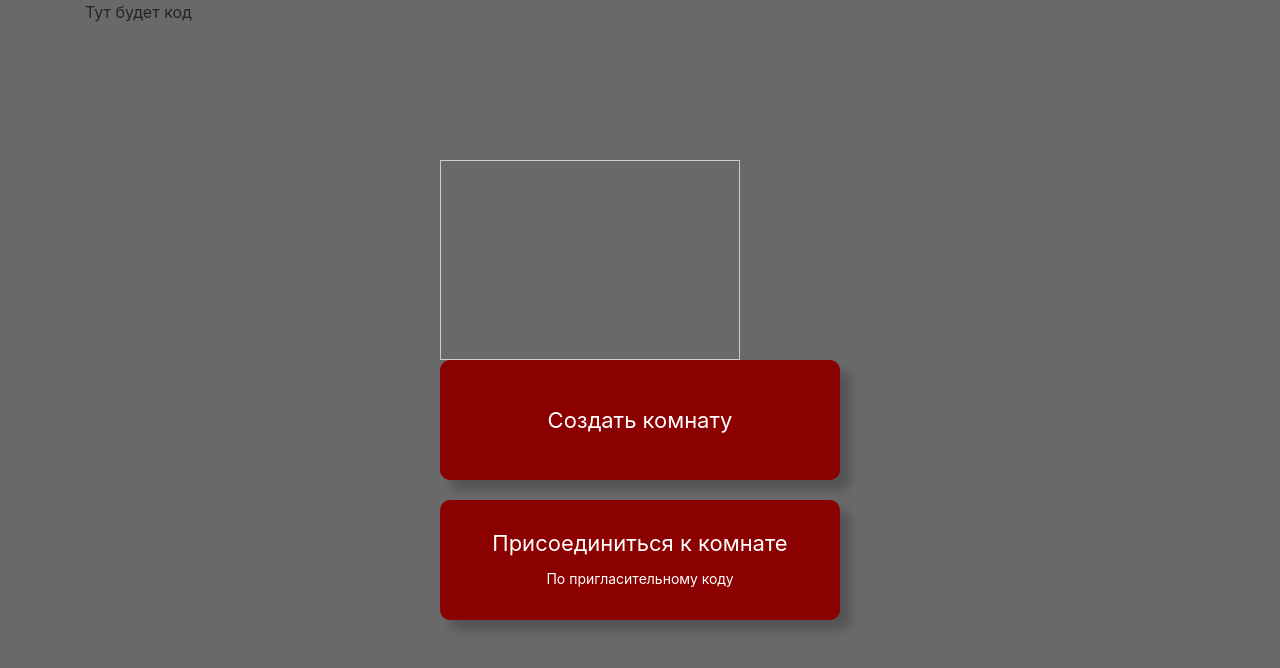
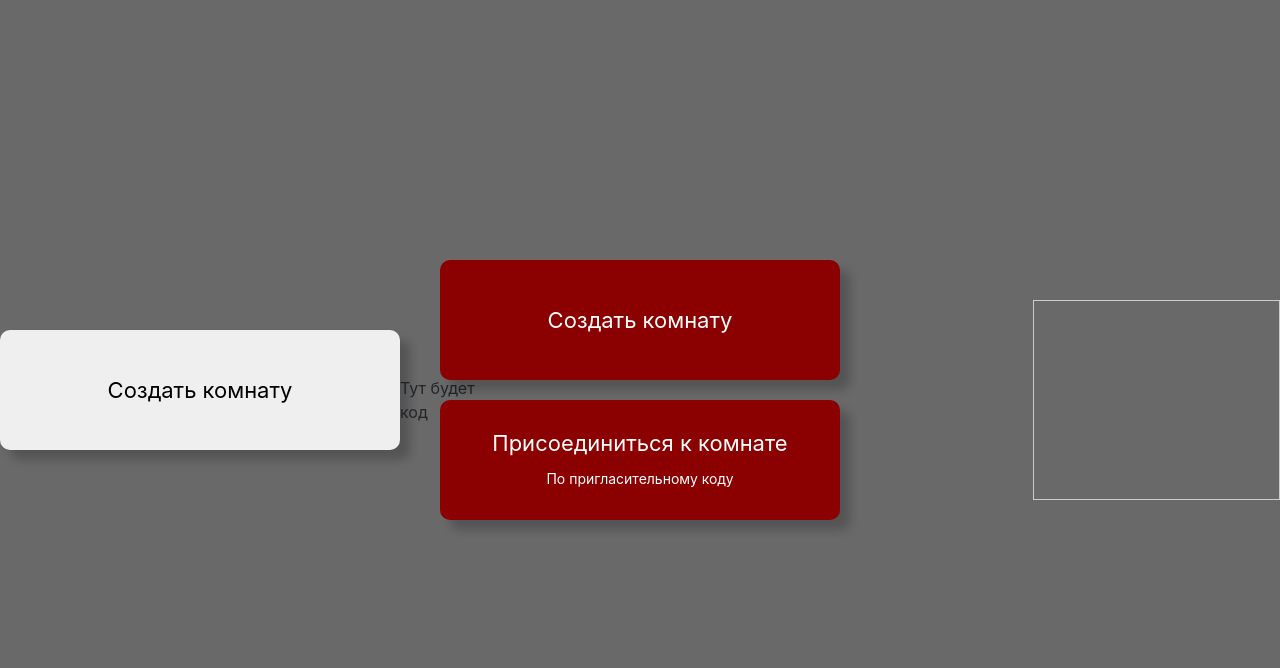
Before and after one commit to zer0mana/hyperchess-web, a website: page index.html in a window 1280 px wide. Drawn offline with nearby package versions, Linux system fonts and the light colour scheme.

Commit message:
add previous moves panel

```diff
--- a/index.html
+++ b/index.html
@@ -105,15 +105,21 @@
     .small {
       font-size: 14px; /* Размер уменьшенного текста */
     }
+    .gameMenu {
+      align-items: center;
+      display: flex;
+    }
     #board {
       width: 650px;
-      margin: auto;
       height: 100vh; /* Задаем высоту элемента во всю высоту окна браузера */
       display: flex; /* Используем флексбокс для центрирования по вертикали */
       justify-content: center; /* Центрируем содержимое по горизонтали */
       align-items: center; /* Центрируем содержимое по вертикали */
+      margin-left: auto; /* Для выравнивания вправо */
+      margin-right: 20px; /* Расстояние между board и otherObject */
     }
-    .scrollable-panel {
+    #panel {
+      margin-left: auto;
       width: 300px;
       height: 200px; /* Фиксированная высота плашки */
       overflow-y: auto; /* Включаем вертикальную прокрутку */
@@ -129,16 +135,19 @@
   <script src="https://cdnjs.cloudflare.com/ajax/libs/socket.io/2.1.1/socket.io.js"></script>
   <script src="https://ajax.googleapis.com/ajax/libs/jquery/3.3.1/jquery.min.js"></script>
 
-  <div class="container">
+  <div class="gameMenu">
+        <div id="addToPanel" class="createRoom">
+          <button id="addToPanelButton" class="menuButton" onclick="addToPanel('yellow')">Создать комнату</button>
+        </div>
         <div id="info"></div>
         <div id="code">Тут будет код</div>
         <div id="board"></div>
+        <div id="panel" class="scrollable-panel"></div>
   </div>
 
   <div id="menu" class="menu">
-    <div class="scrollable-panel" id="panel"></div>
     <div id="createRoom" class="createRoom">
-      <button id="createRoomButton" class="menuButton" onclick="addToPanel('yellow')">Создать комнату</button>
+      <button id="createRoomButton" class="menuButton" onclick="createRoom('yellow')">Создать комнату</button>
     </div>
     <div id="connectRoom" class="connectRoom">
       <button id="connectRoomButton" class="menuButton" onclick="getCode()"><span class="bold">Присоединиться к комнате</span><br><span class="small">По пригласительному коду</span></button>
@@ -158,16 +167,20 @@
   <script>
     // Получаем элемент панели
     var panel = document.getElementById('panel');
+    var i = 0;
 
     // Функция для добавления текста в панель
     function addToPanel(colorClass) {
-      var span = document.createElement('span');
-      span.textContent = "1. e4      e5";
-      span.className = colorClass;
-      // Добавляем элемент в плашку
-      panel.appendChild(span);
-      // Создаем элемент br для переноса строки
-      panel.appendChild(document.createElement('br'));
+      var rectangle = document.createElement('div');
+      rectangle.textContent = "1. e4      e5";
+      if (i++ % 2 === 0) {
+        rectangle.style.backgroundColor = "black";
+      }
+      else {
+        rectangle.style.backgroundColor = "grey";
+      }
+      // Добавляем прямоугольник в плашку
+      panel.appendChild(rectangle);
       // Прокручиваем плашку до конца
       panel.scrollTop = panel.scrollHeight;
     }
--- a/index.js
+++ b/index.js
@@ -33,6 +33,7 @@ io.on('connection', function (socket) {
     socket.on('createRoom',  function () {
         color = "white"
         var code = generateInviteCode(5);
+        console.log(code)
 
         games[lastGameId].players = 1;
         games[lastGameId].code = code
```
